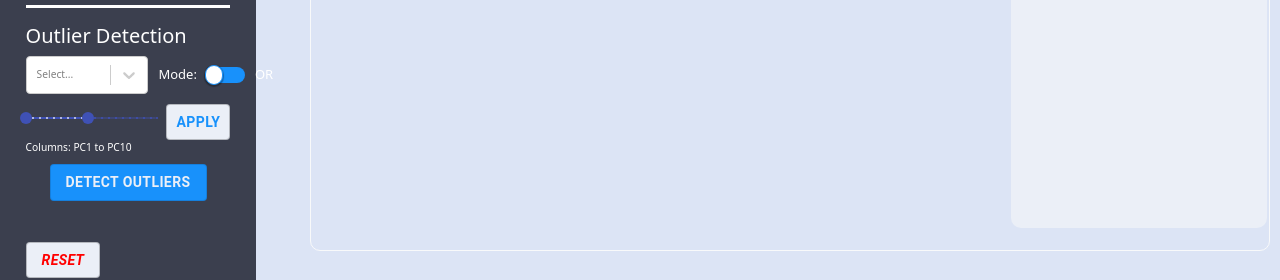
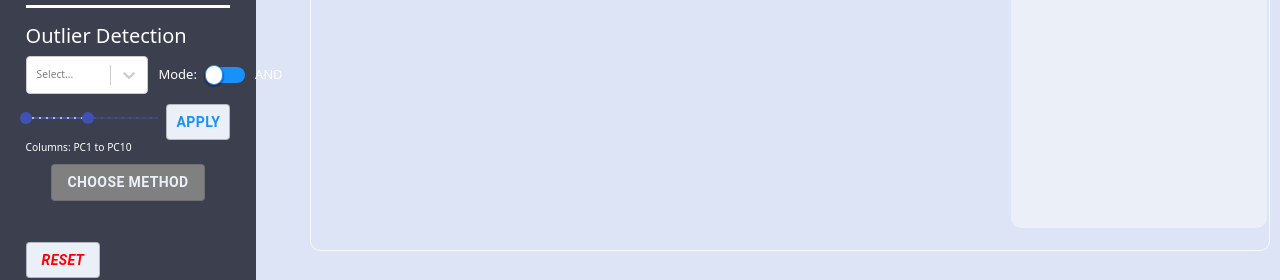
Before and after one commit to Keivin98/PopMLViz, a React (Create React App) app in the folder frontend/: page / in a window 1280 px wide. Shown: the part 533-813 px from the top of the page. Built offline with nearby package versions, Linux system fonts and the light colour scheme.

Commit message:
fixed outlier detection design

```diff
--- a/frontend/src/Components/UploadFile.js
+++ b/frontend/src/Components/UploadFile.js
@@ -65,7 +65,7 @@ class App extends Component {
 		columns: null,
 		data: null,
 		distributionData: [],
-		pressed: -1,
+		pressed: false,
 		cluster_names: {},
 		DRAlgorithm: '',
 		alphaVal: 40,
@@ -1804,44 +1804,10 @@ class App extends Component {
 								}}
 							>
 								<Switch
-									labelRight={this.state.pressed === true ? 'AND' : 'OR '}
+									labelRight={this.state.pressed === true ? 'OR' : 'AND'}
 									labelLeft={'Mode:'}
 									onChange={this.handleChangeSwitch}
 								/>
-								{/* <Button
-									variant="outlined"
-									onClick={() =>
-										this.state.pressed === 0
-											? this.setState({ pressed: -1 })
-											: this.setState({ pressed: 0 })
-									}
-									style={{
-										color: this.state.pressed === 0 ? '#ebeff7' : '#1891fb',
-										fontWeight: 'bold',
-										backgroundColor:
-											this.state.pressed === 0 ? '#1891fb' : '#ebeff7',
-										marginLeft: '1%',
-									}}
-								>
-									AND
-								</Button>
-								<Button
-									variant="outlined"
-									onClick={() =>
-										this.state.pressed === 1
-											? this.setState({ pressed: -1 })
-											: this.setState({ pressed: 1 })
-									}
-									style={{
-										color: this.state.pressed === 1 ? '#ebeff7' : '#1891fb',
-										fontWeight: 'bold',
-										backgroundColor:
-											this.state.pressed === 1 ? '#1891fb' : '#ebeff7',
-										marginLeft: '10%',
-									}}
-								>
-									OR
-								</Button> */}
 							</div>
 						</div>
 						<OutlierBlock
@@ -1863,15 +1829,21 @@ class App extends Component {
 									// marginTop: '10%',
 									color: '#ebeff7',
 									fontWeight: 'bold',
-									backgroundColor: '#1891fb',
+									backgroundColor:
+										this.state.selectedOutlierMethod == null
+											? 'grey'
+											: '#1891fb',
 									marginTop: '5%',
 								}}
 								disabled={
-									(this.state.pressed !== 0 && this.state.pressed !== 1) ||
+									(this.state.pressed !== false &&
+										this.state.pressed !== true) ||
 									this.state.selectedOutlierMethod == null
 								}
 							>
-								Detect Outliers
+								{this.state.selectedOutlierMethod == null
+									? 'Choose method'
+									: 'Detect Outliers'}
 							</Button>
 						</div>
 					</div>
```
